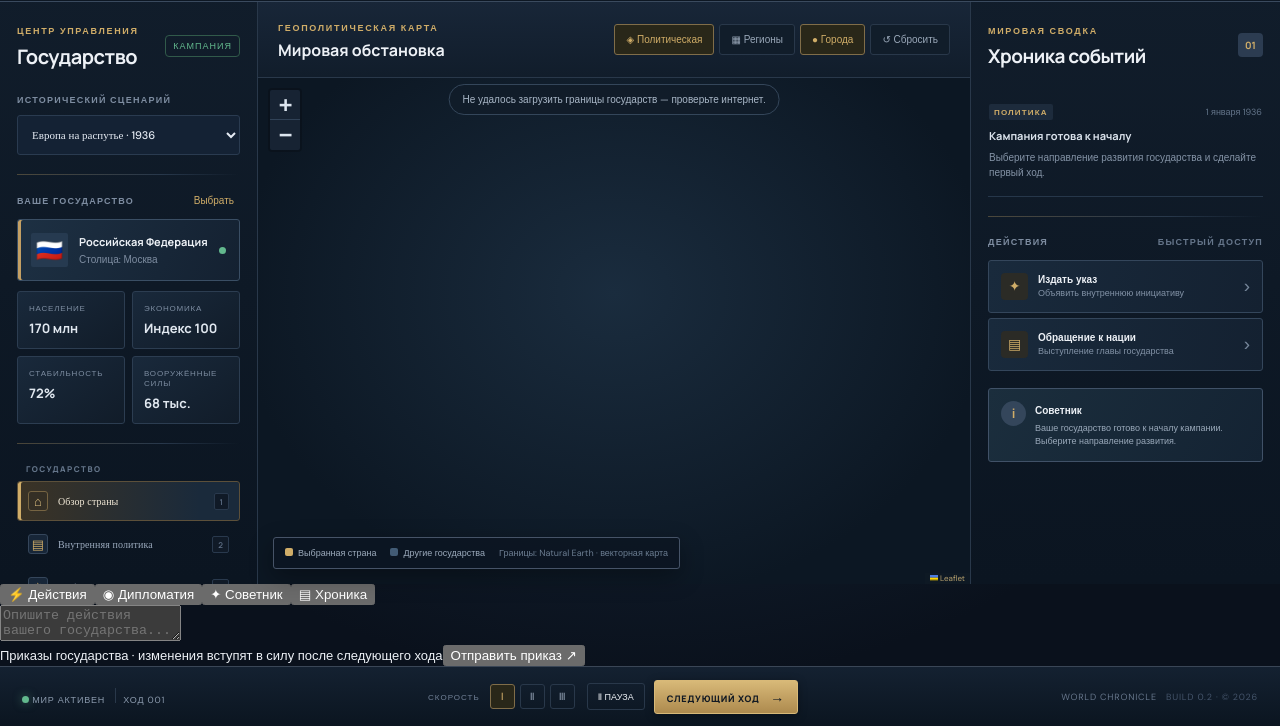
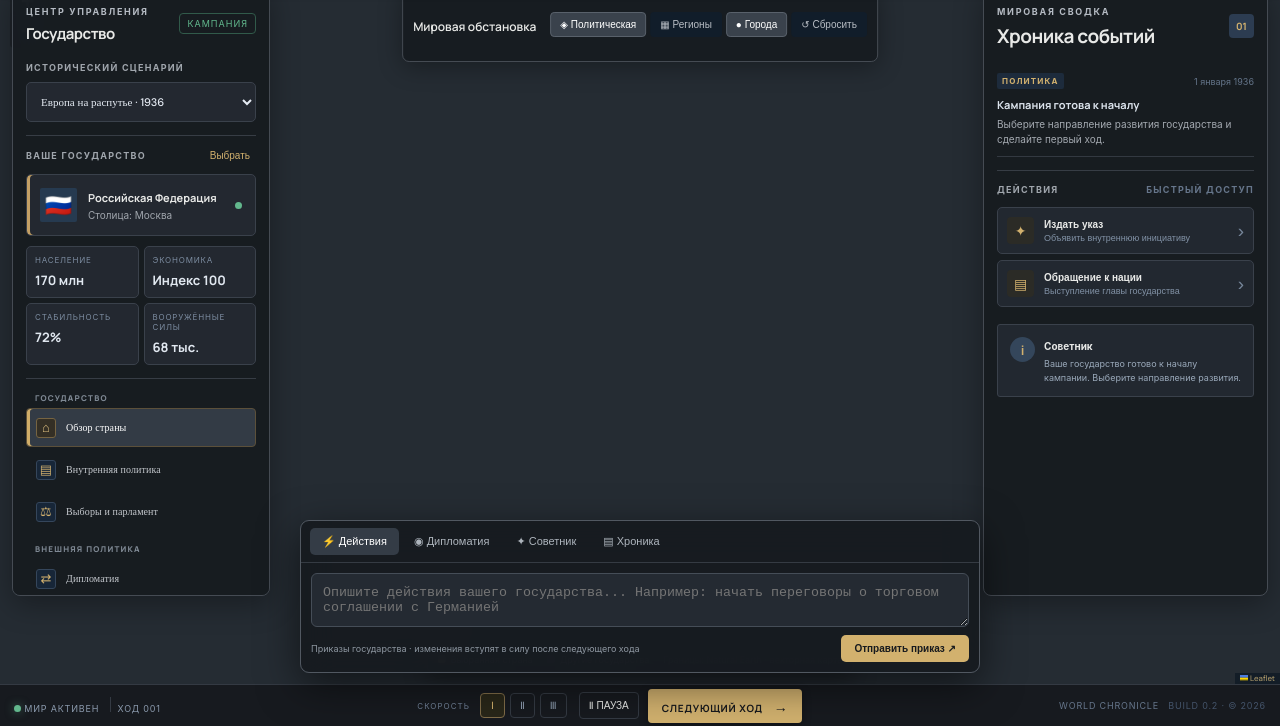
Before and after one commit to dimazubov1123-del/world-chronicle, a plain HTML site: page index.html in a window 1280 px wide. Shown: the part 74-800 px from the top of the page. Drawn offline with nearby package versions, Linux system fonts and the light colour scheme; no server answers.

Commit message:
Rebuild interface as map-first grand strategy layout

```diff
--- a/styles.css
+++ b/styles.css
@@ -119,3 +119,50 @@ body.event-open{overflow:hidden}
 .speed-button,.pause-button{border-radius:3px}.next-button{height:34px;border-radius:3px;letter-spacing:.8px}.left-footer{margin-top:25px}
 @media(max-width:1150px){.topbar{grid-template-columns:1fr auto}.campaign-meta{grid-column:1/-1;grid-row:2;justify-content:flex-start;overflow:hidden}.topbar{height:94px}.workspace{grid-template-columns:235px minmax(320px,1fr)}.right-panel{display:none}}
 @media(max-width:760px){.topbar{height:auto;min-height:100px;grid-template-columns:1fr auto;padding:10px 12px;gap:8px}.campaign-meta{grid-column:1/-1;grid-row:2;flex-wrap:wrap;gap:6px}.brand small{display:none}.resource-chip{padding:5px}.workspace{display:flex;flex-direction:column;overflow:auto}.left-panel{order:0;overflow:visible;padding:13px}.left-panel .stat-grid,.left-panel .field-label,.left-panel .select-control,.left-panel .section-rule,.left-panel .country-card,.left-panel .section-title,.left-panel .left-footer{display:none}.left-panel .panel-heading{margin:0 0 9px}.left-panel .main-nav{display:flex;overflow-x:auto;padding-bottom:4px}.nav-group-label{display:none}.nav-item{flex:0 0 auto;white-space:nowrap;min-height:34px}.nav-item kbd{display:none}.map-stage{min-height:65vh;order:1}.right-panel{display:block;order:2;max-height:420px}.bottom-bar{position:sticky;bottom:0;z-index:800;padding:0 9px}.footer-right{display:none}.speed-label{display:none}.next-button{font-size:8px;padding:0 8px}.pause-button{font-size:8px;padding:0 7px}}
+
+
+/* Map-first grand strategy interface — Pax Historia-inspired, original implementation */
+:root{--bg:#101318;--panel:#191d23;--panel2:#20252d;--line:#343a43;--muted:#a0a6ad;--text:#e8e9e7;--gold:#d2b16e;--blue:#779bb9}
+body{background:#101318;color:var(--text);font-family:Inter,system-ui,-apple-system,sans-serif}
+.app-shell{height:100dvh;min-height:600px;background:#101318;position:relative}
+.topbar{height:48px;padding:0 16px;background:#171a1f;border-bottom:1px solid #30343b;z-index:20}
+.brand-mark{border-radius:50%;width:27px;height:27px;background:#242a32;border-color:#626a73;font-size:17px}
+.brand strong{font-size:11px;letter-spacing:1.2px}.brand small{display:none}
+.campaign-meta{gap:8px;font-size:11px}.campaign-meta .resource-chip{padding:4px 8px;background:#22272e;border-radius:4px}
+.workspace{position:relative;display:block;flex:1;min-height:0;overflow:hidden}
+.map-stage{position:absolute;inset:0;background:#252c33;z-index:1}
+.map-toolbar{position:absolute;top:12px;left:50%;transform:translateX(-50%);z-index:500;background:#171b20eF;border:1px solid #454b53;border-radius:7px;padding:7px 10px;display:flex;align-items:center;gap:14px;box-shadow:0 5px 24px #0005;white-space:nowrap}
+.map-title .eyebrow{display:none}.map-title strong{font-size:12px;font-weight:600}
+.map-tools{gap:4px}.tool-button{font-size:10px;padding:6px 9px;border-radius:4px;border-color:transparent;color:#b9bec5}
+.tool-button.active{background:#3a424c;color:#fff;border-color:#59616b}
+#map{position:absolute;inset:0;background:#252c33}
+.leaflet-container{background:#252c33!important}
+.map-legend{bottom:12px;left:50%;transform:translateX(-50%);right:auto;background:#171b20dc;padding:6px 10px;border-radius:5px;border:1px solid #454b53;z-index:450;white-space:nowrap}
+.map-hint{display:none}
+.left-panel{position:absolute;z-index:600;top:12px;left:12px;bottom:82px;width:258px;max-height:calc(100% - 100px);border:1px solid #454b53;border-radius:8px;background:#171b20ed;backdrop-filter:blur(12px);padding:15px 13px;box-shadow:0 8px 30px #0005}
+.right-panel{position:absolute;z-index:600;top:12px;right:12px;bottom:82px;width:285px;max-height:calc(100% - 100px);border:1px solid #454b53;border-radius:8px;background:#171b20ed;backdrop-filter:blur(12px);padding:15px 13px;box-shadow:0 8px 30px #0005}
+.panel-heading{margin-bottom:14px}.panel-heading h2{font-size:15px}.eyebrow{color:#b5bbc3}
+.section-rule{margin:13px 0;background:#373d45}
+.country-card,.stat-box,.select-control{background:#232830;border-color:#3a414b;border-radius:5px}
+.stat-grid{gap:5px}.stat-box{padding:8px}.stat-box span{font-size:8px}
+.nav-group-label{font-size:8px;color:#7f8994;letter-spacing:1.2px;margin:12px 0 5px}
+.nav-item{padding:8px 9px;border-radius:4px;color:#c5c9ce}.nav-item.active{background:#333b45;color:#fff}.nav-item kbd{display:none}
+.left-footer{display:none}
+.news-list{overflow-y:auto}.news-item{border-bottom:1px solid #333941;padding:10px 0}.news-item h3{font-size:11px;line-height:1.4}.news-item p{font-size:10px;color:#a4aab1;line-height:1.45}
+.action-card{background:#222830;border:1px solid #3a414b;border-radius:5px;margin-bottom:6px;padding:9px}
+.advisor-card{background:#222830;border-color:#3a414b}
+.bottom-bar{height:42px;flex:none;background:#171a1f;border-top:1px solid #343a43;z-index:30;padding:0 14px}
+.footer-left,.footer-right{font-size:9px}.time-controls{gap:5px}.next-button{background:#d0b06e;color:#17191d;border:0;border-radius:4px;font-weight:700;padding:8px 14px;font-size:10px}.pause-button,.speed-button{border-radius:4px;padding:6px 9px;font-size:10px}
+.pax-dock{position:absolute;z-index:800;left:50%;transform:translateX(-50%);bottom:53px;width:min(680px,calc(100% - 590px));min-width:420px;background:#171b20f2;border:1px solid #515861;border-radius:9px;box-shadow:0 12px 40px #0008;backdrop-filter:blur(16px);overflow:hidden}
+.pax-dock-tabs{display:flex;gap:3px;padding:7px 9px;border-bottom:1px solid #353b43}
+.pax-tab{background:transparent;border:0;color:#aeb5bd;padding:7px 12px;border-radius:5px;font-size:11px;cursor:pointer}
+.pax-tab.active{background:#343c46;color:#fff}
+.pax-dock-body{padding:10px}
+.pax-compose textarea{display:block;width:100%;min-height:54px;max-height:130px;resize:vertical;background:#242a32;border:1px solid #454d57;border-radius:6px;color:#f1f2f2;padding:11px;font:12px/1.5 inherit;outline:none}
+.pax-compose textarea:focus{border-color:#8997a6}
+.pax-compose-foot{display:flex;align-items:center;justify-content:space-between;gap:12px;margin-top:8px;color:#8f98a2;font-size:9px}
+.pax-compose-foot button{background:#d2b16e;color:#171a1e;border:0;border-radius:5px;padding:8px 13px;font-weight:700;font-size:10px;cursor:pointer}
+.pax-chat-empty{color:#aeb5bd;font-size:11px;line-height:1.6;padding:7px 3px}
+.event-window,.modal{background:#1a1f26;border:1px solid #59616b}
+@media(max-width:1050px){.left-panel{width:225px}.right-panel{width:245px}.pax-dock{width:calc(100% - 500px);min-width:360px}.campaign-meta .resource-chip:nth-of-type(n+2){display:none}}
+@media(max-width:760px){.topbar{height:44px;padding:0 8px}.campaign-meta{display:none}.workspace{overflow:hidden}.left-panel{top:8px;left:8px;bottom:auto;width:190px;max-height:42%;padding:9px}.left-panel .stat-grid{display:none}.left-panel .nav-group-label,.left-panel .main-nav,.left-panel .section-rule:nth-of-type(n+2){display:none}.left-panel .panel-heading{margin-bottom:8px}.right-panel{display:none}.map-toolbar{top:8px;left:auto;right:8px;transform:none;max-width:calc(100% - 210px);overflow:auto}.map-tools .tool-button:nth-child(2),.map-tools .tool-button:nth-child(3){display:none}.pax-dock{width:calc(100% - 16px);min-width:0;bottom:50px}.pax-compose-foot span{display:none}.bottom-bar{height:42px;padding:0 6px}.footer-right{display:none}.footer-left{font-size:8px}.speed-label,.speed-button{display:none}.next-button{padding:7px 8px}.pax-dock-tabs{justify-content:space-around}.pax-tab{padding:7px 8px;font-size:10px}}
```
